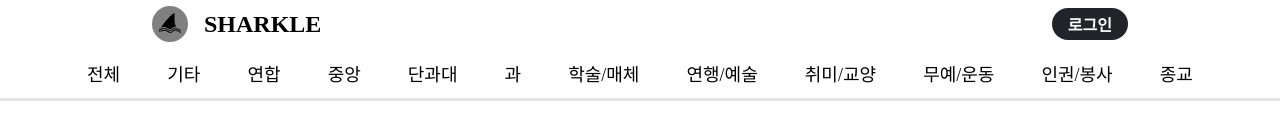
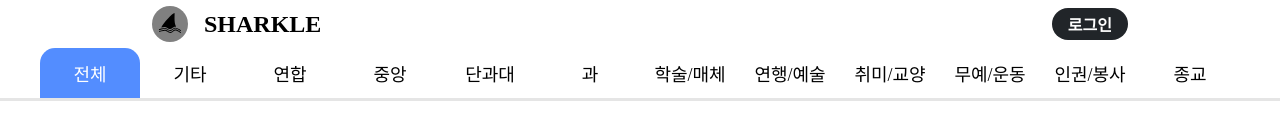
Before and after one commit to wafflestudio/sharkle-web, a React (Create React App) app: page / in a window 1280 px wide. Shown: the top 135 px of the page. Built offline with nearby package versions, Linux system fonts and the light colour scheme; no server answers; a small style sheet from the web is missing.

Commit message:
header design, d-day, get circles by params

```diff
--- /dev/null
+++ b/src/Component/ClubSearchPage/CircleCreateForm.js
@@ -0,0 +1,65 @@
+import { useState } from 'react';
+import axios from 'axios';
+
+const CircleCreateForm = () => {
+  /* 임시 동아리 생성 UI
+      각 input에 알맞은 값을 넣고 동아리 생성 클릭 시 POST Query 보내짐.
+  */
+
+  const [clubParams, setClubParams] = useState({ type0: '', type1: '', name: '', tag: '' });
+
+  const createCircle = (e) => {
+    e.preventDefault();
+
+    axios
+      .post(`api/v1/circle/`, {
+        type0: clubParams.type0,
+        type1: clubParams.type1,
+        name: clubParams.name,
+        bio: '개발 동아리 입니다.',
+        introduction: '맛있는 서비스를 만드는 곳',
+        tag: clubParams.tag,
+        homepage: 'https://wafflestudio.com/',
+        facebook: '',
+        instagram: '',
+        twitter: '',
+        youtube: '',
+        tiktok: '',
+        band: '',
+      })
+      .then((response) => {
+        console.log(response.data.results);
+      })
+      .catch((error) => {
+        console.log(error);
+      });
+
+    setClubParams({ type0: '', type1: '', name: '', tag: '' });
+  };
+
+  const onParamChange = (e) => {
+    const { value, name } = e.target;
+    setClubParams({
+      ...clubParams,
+      [name]: value,
+    });
+
+    console.log(name);
+    console.log(clubParams);
+  };
+
+  /* 임시 동아리 생성 UI END
+   */
+
+  return (
+    <form>
+      <input name="name" value={clubParams.name} onChange={onParamChange} placeholder="동아리명" />
+      <input name="type0" value={clubParams.type0} onChange={onParamChange} placeholder="type0" />
+      <input name="type1" value={clubParams.type1} onChange={onParamChange} placeholder="type1" />
+      <input name="tag" value={clubParams.tag} onChange={onParamChange} placeholder="tag" />
+      <input type="submit" value="동아리 생성" onClick={createCircle} />
+    </form>
+  );
+};
+
+export default CircleCreateForm;
--- a/src/Component/ClubSearchPage/ClubSearchPage.js
+++ b/src/Component/ClubSearchPage/ClubSearchPage.js
@@ -5,9 +5,8 @@ import { AiOutlineSearch } from 'react-icons/ai';
 import ClubInfo from './ClubInfo';
 import { useEffect, useState } from 'react';
 import axios from 'axios';
-import { toast } from 'react-toastify';
 import SearchPageHeader from './SearchPageHeader';
-import { type } from '@testing-library/user-event/dist/type';
+import CircleCreateForm from './CircleCreateForm';
 
 const ClubSearchPage = () => {
   const [clubs, setClubs] = useState([]);
@@ -49,6 +48,10 @@ const ClubSearchPage = () => {
     } else return;
   };
 
+  /* 정렬 End
+
+   */
+
   /* Type : 동아리 유형 (ex. 단과대, 과, ...)
      Backend에서는 실제 규모 별 분류인 type0과 분야 별 분류인 type1 두 가지 분류를 채택하고 있기 때문에, 추후 front에서 수정이 필요함
      현재는 하나의 type 유형으로 관리한 후, 임의로 type0, type1을 계산하여 query param으로 보냄.
@@ -61,38 +64,45 @@ const ClubSearchPage = () => {
 
    */
 
-  const [typePicked, setTypePicked] = useState('');
+  const [typePicked, setTypePicked] = useState(0);
   const [types, setTypes] = useState([
-    { id: 0, picked: false, title: '기타' },
-    { id: 1, picked: false, title: '연합' },
-    { id: 2, picked: false, title: '중앙' },
-    { id: 3, picked: false, title: '단과대' },
-    { id: 4, picked: false, title: '과' },
-    { id: 5, picked: false, title: '학술/매체' },
-    { id: 6, picked: false, title: '연행/예술' },
-    { id: 7, picked: false, title: '취미/교양' },
-    { id: 8, picked: false, title: '무예/운동' },
-    { id: 9, picked: false, title: '인권/봉사' },
-    { id: 10, picked: false, title: '종교' },
+    { id: 0, picked: true, title: '전체' },
+    { id: 1, picked: false, title: '기타' },
+    { id: 2, picked: false, title: '연합' },
+    { id: 3, picked: false, title: '중앙' },
+    { id: 4, picked: false, title: '단과대' },
+    { id: 5, picked: false, title: '과' },
+    { id: 6, picked: false, title: '학술/매체' },
+    { id: 7, picked: false, title: '연행/예술' },
+    { id: 8, picked: false, title: '취미/교양' },
+    { id: 9, picked: false, title: '무예/운동' },
+    { id: 10, picked: false, title: '인권/봉사' },
+    { id: 11, picked: false, title: '종교' },
   ]);
+
+  /* Type End
+   */
 
   const onClubSearch = (typePicked) => {
     console.log('getting Clubs');
-    // axios
-    //   .get(`api/v1/circle`, { type0: typePicked <= '4' ? typePicked : '', type1: typePicked > 4 ? typePicked - 4 : '' })
-    //   .then((response) => {
-    //     console.log(response.data.results);
-    //     setClubs(response.data.results);
-    //   })
-    //   .catch((error) => {
-    //     console.log(error);
-    //   });
+    axios
+      .get(`api/v1/circle`, {
+        type0: typePicked <= 5 ? typePicked - 1 : '',
+        type1: typePicked > 5 ? typePicked - 5 : '',
+      })
+      .then((response) => {
+        console.log(response.data.results);
+        setClubs(response.data.results);
+      })
+      .catch((error) => {
+        console.log(error);
+      });
   };
 
   const dummyClubs = [
     {
       type0: 1,
-      type1: 1,
+      type1: 2,
       name: 'd',
       bio: 'asdf',
       introduction: 'asdf',
@@ -108,7 +118,7 @@ const ClubSearchPage = () => {
     },
     {
       type0: 1,
-      type1: 1,
+      type1: 2,
       name: 'c',
       bio: 'asdf',
       introduction: 'asdf',
@@ -140,7 +150,7 @@ const ClubSearchPage = () => {
     },
     {
       type0: 1,
-      type1: 1,
+      type1: 2,
       name: '가',
       bio: 'asdf',
       introduction: 'asdf',
@@ -224,21 +234,21 @@ const ClubSearchPage = () => {
     setSearcher(e.target.value);
   };
 
+  useEffect(() => {
+    axios
+      .get(`api/v1/circle/`)
+      .then((response) => {
+        console.log(response.data.results);
+        setClubs(response.data.results);
+      })
+      .catch((error) => {
+        console.log(error);
+      });
+  }, []);
+
   // useEffect(() => {
-  //   axios
-  //     .get(`api/v1/circle/`)
-  //     .then((response) => {
-  //       console.log(response.data.results);
-  //       setClubs(response.data.results);
-  //     })
-  //     .catch((error) => {
-  //       console.log(error);
-  //     });
-  // }, []);
-
-  useEffect(() => {
-    setClubs(dummyClubs);
-  }, []); //if server off
+  //   setClubs(dummyClubs);
+  // }, []); //if server off
 
   return (
     <div>
@@ -284,8 +294,8 @@ const ClubSearchPage = () => {
           {clubs
             .sort(sortFunction)
             .filter((club) => {
-              if (typePicked === '') return club;
-              else if (club.type1 === typePicked) return club;
+              if (typePicked == '0') return club;
+              else if (club.type1 === typePicked) return club; // need fix
             })
             .filter((club) => {
               if (searcher === '') {
@@ -299,6 +309,8 @@ const ClubSearchPage = () => {
             ))}
         </div>
       </div>
+
+      <CircleCreateForm />
     </div>
   );
 };
--- a/src/Component/ClubSearchPage/ClubSearchPage.module.scss
+++ b/src/Component/ClubSearchPage/ClubSearchPage.module.scss
@@ -8,10 +8,11 @@
   > .header {
     width: 1200px;
     display: flex;
-    justify-content: space-evenly;
+    justify-content: space-around;
 
     > .select {
-      flex-grow: 0;
+      //flex-grow: 0;
+      width:100px;
       display: flex;
       justify-content: center;
       align-items: center;
@@ -20,6 +21,7 @@
       font-family: 'Noto Sans KR';
       font-style: normal;
       cursor: pointer;
+      border-radius: 15px 15px 0px 0px;
 
       &:hover {
         color: #538DFF;
--- a/src/Component/ClubSearchPage/SearchPageHeader.js
+++ b/src/Component/ClubSearchPage/SearchPageHeader.js
@@ -63,19 +63,19 @@ const SearchPageHeader = ({ typePicked, setTypePicked, types, setTypes, onClubSe
       ref={scrollRef}
     >
       <div className={styles.header}>
-        <div
-          className={styles.select}
-          style={{ color: '#000000' }}
-          onClick={() => {
-            onTypeClick(typePicked);
-          }}
-        >
-          전체
-        </div>
+        {/*<div*/}
+        {/*  className={styles.select}*/}
+        {/*  style={{ color: '#000000' }}*/}
+        {/*  onClick={() => {*/}
+        {/*    onTypeClick(typePicked);*/}
+        {/*  }}*/}
+        {/*>*/}
+        {/*  전체*/}
+        {/*</div>*/}
         {types.map((type) => (
           <div
             className={styles.select}
-            style={{ color: type.picked ? '#538DFF' : null }}
+            style={{ color: type.picked ? '#FFFFFF' : null, backgroundColor: type.picked ? '#538DFF' : '#FFFFFF' }}
             onClick={() => {
               onClubSearch(typePicked);
               onTypeClick(type.id);
```
